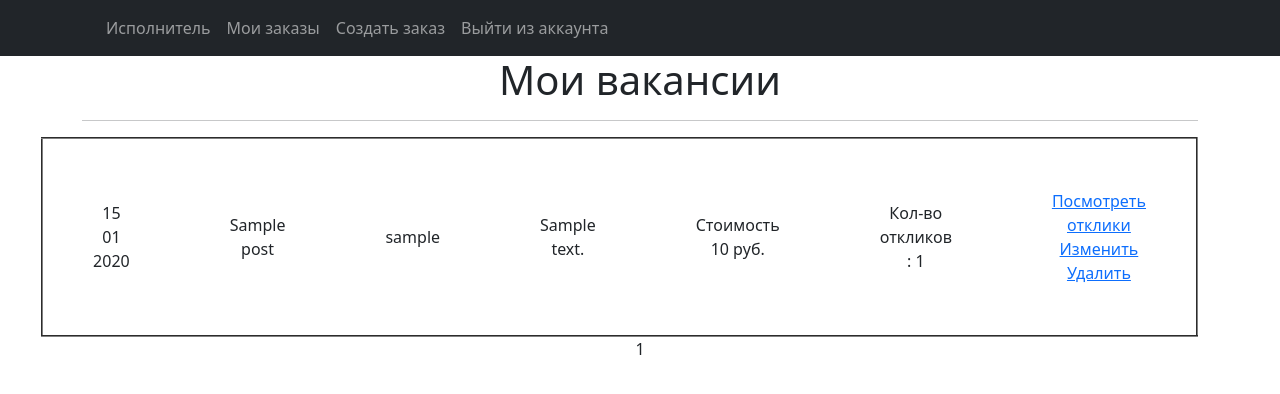
After one commit to bereter/bitrix_test_django, a Django app: page /customer/ in a window 1280 px wide. The commit adds this page. Shown: the top 394 px of the page. Run offline with Django 5.2, Linux system fonts and the light colour scheme; a user stored in the database is signed in; tables that the repository leaves empty hold one stand-in row (values such as "Sample post"); some libraries are stand-ins or nearby versions.

Commit message:
main: Добавил создание, изменение и удаление заказа.

```diff
--- a/website_work/templates/default.html
+++ b/website_work/templates/default.html
@@ -26,13 +26,16 @@
                 <li class="nav-item active">
                 </li>
                 <li class="nav-item">
-                    <a class="nav-link" href="/">Заказчик</a>
+                    <a class="nav-link" href="{% url 'executor_list' %}">Исполнитель</a>
                 </li>
                 <li class="nav-item">
-                    <a class="nav-link" href="executor/">Исполнитель</a>
+                    <a class="nav-link" href="{% url 'customer_list' %}">Мои заказы</a>
                 </li>
                 <li class="nav-item">
-                    <a class="nav-link" href="logout">Выйти из аккаунта</a>
+                    <a class="nav-link" href="{% url 'customer_create' %}">Создать заказ</a>
+                </li>
+                <li class="nav-item">
+                    <a class="nav-link" href="{% url 'logout' %}">Выйти из аккаунта</a>
                 </li>
             </ul>
         </div>
--- /dev/null
+++ b/website_work/templates/post_list.html
@@ -0,0 +1,56 @@
+{% extends 'default.html' %}
+
+{% block content %}
+
+{% if my_post %}
+<h1>Мои вакансии</h1>
+{% else %}
+<h1>Все вакансии</h1>
+{% endif %}
+
+<hr>
+{% if posts %}
+<table border="2"
+       align="right" cellpadding="50" rules="rows">
+    {% for post in posts %}
+           <tr>
+               <td> {{ post.date|date:"d m Y" }} </td>
+               <td>{{ post.name }}</td>
+               <td>{{ post.user.username }}</td>
+               <td>{{ post.description }}</td>
+               <td>Стоимость {{ post.price }} руб.</td>
+               {% if user == post.user %}
+               <td>
+                   Кол-во откликов : {{ post.count_reply }}
+               </td>
+               <td>
+                   <a href="{% url 'customer_update' post.id %}"> Посмотреть отклики </a>
+                   <a href="{% url 'customer_update' post.id %}"> Изменить </a>
+                   <a href="{% url 'customer_delete' post.id %}"> Удалить </a>
+               </td>
+               {% endif %}
+           </tr>
+    {% endfor %}
+</table>
+{% endif %}
+
+<!-- Пагинация-->
+{% if page_obj.has_previous %}
+       <a href="?page=1">1</a>
+       {% if page_obj.previous_page_number != 1 %}
+           ...
+           <a href="?page={{ page_obj.previous_page_number }}">{{ page_obj.previous_page_number }}</a>
+       {% endif %}
+   {% endif %}
+
+   {{ page_obj.number }}
+
+   {% if page_obj.has_next %}
+       <a href="?page={{ page_obj.next_page_number }}">{{ page_obj.next_page_number }}</a>
+       {% if paginator.num_pages != page_obj.next_page_number %}
+           ...
+           <a href="?page={{ page_obj.paginator.num_pages }}">{{ page_obj.paginator.num_pages }}</a>
+       {% endif %}
+   {% endif %}
+
+{% endblock content %}
--- a/website_work/work/models.py
+++ b/website_work/work/models.py
@@ -2,6 +2,7 @@ from django.db import models
 from django.contrib.auth.models import User
 from django.contrib.auth.forms import UserCreationForm
 from django import forms
+from django.urls import reverse
 
 
 class Post(models.Model):
@@ -18,8 +19,14 @@ class Post(models.Model):
     description = models.TextField(verbose_name='Описание')
     date = models.DateTimeField(auto_now_add=True, verbose_name='Дата')
     price = models.IntegerField(default=0, verbose_name='Цена')
-    category = models.CharField(max_length=2, choices=CATEGORY_POST, unique=True, verbose_name='Категория')
+    category = models.CharField(max_length=2, choices=CATEGORY_POST, verbose_name='Категория')
     user = models.ForeignKey(User, on_delete=models.CASCADE, related_name='post', verbose_name='Пост')
+
+    def get_absolute_url(self):
+        return reverse('customer_list')
+
+    def count_reply(self):
+        return self.reply.count()
 
     def __str__(self):
         return f'{self.user.username}: {self.name}'
@@ -30,7 +37,7 @@ class ReplyPost(models.Model):
     description = models.TextField(verbose_name='Описание')
     date = models.DateTimeField(auto_now_add=True, verbose_name='Дата')
     user = models.ForeignKey(User, on_delete=models.CASCADE, verbose_name='Пользователь')
-    post = models.ForeignKey(Post, on_delete=models.CASCADE, verbose_name='Пост')
+    post = models.ForeignKey(Post, on_delete=models.CASCADE, related_name='reply', verbose_name='Пост')
 
     def __str__(self):
         return f'Отклик {self.user.username} на - {self.post.name}'
--- a/website_work/work/urls.py
+++ b/website_work/work/urls.py
@@ -4,6 +4,10 @@ from .views import *
 
 urlpatterns = [
     path('executor/', ExecutorView.as_view(), name='executor_list'),
+    path('customer/', CustomerUserView.as_view(), name='customer_list'),
+    path('customer/create/', CustomerCreateView.as_view(), name='customer_create'),
+    path('customer/edit/<int:pk>/', CustomerUpdateView.as_view(), name='customer_update'),
+    path('customer/delete/<int:pk>/', CustomerDeleteView.as_view(), name='customer_delete'),
     path('login/', LoginView.as_view(template_name='sign/login.html'), name='login'),
     path('logout/', LogoutView.as_view(template_name='sign/logout.html'), name='logout'),
     path('signup/', BaseRegisterView.as_view(template_name='sign/signup.html'), name='signup'),
--- a/website_work/work/views.py
+++ b/website_work/work/views.py
@@ -1,23 +1,76 @@
 from django.contrib.auth.models import User
 from django.views.generic.edit import CreateView
 from .models import Post, BaseRegisterForm
-from django.views.generic import TemplateView, ListView
+from django.views.generic import TemplateView, ListView, UpdateView, DeleteView, DetailView
 from django.contrib.auth.mixins import LoginRequiredMixin
+from .forms import PostForm
+from django.urls import reverse_lazy
 
 
-# class CustomerView(ListView):
-#     ...
+class CustomerCreateView(LoginRequiredMixin, CreateView):
+    """Создание заказа"""
+
+    form_class = PostForm
+    model = Post
+    template_name = 'customer.html'
+
+    def form_valid(self, form):
+        post = form.save(commit=False)
+        post.user = self.request.user
+        post.category = 'or'
+        return super().form_valid(form)
 
 
-class ExecutorView(ListView):
+class CustomerUserView(LoginRequiredMixin, ListView):
+    """Список заказов пользователя"""
     ordering = '-date'
-    template_name = 'executor.html'
-    context_object_name = 'executor'
+    template_name = 'post_list.html'
+    context_object_name = 'posts'
+    paginate_by = 10
+
+    def get_queryset(self):
+        return Post.objects.filter(user=self.request.user)
+
+    def get_context_data(self, *, object_list=None, **kwargs):
+        context = super().get_context_data(**kwargs)
+        context['my_post'] = True
+        return context
+
+
+class CustomerUpdateView(LoginRequiredMixin, UpdateView):
+    """Изменить заказ"""
+    form_class = PostForm
+    model = Post
+    template_name = 'customer.html'
+
+
+class CustomerDeleteView(LoginRequiredMixin, DeleteView):
+    model = Post
+    template_name = 'customer_delete.html'
+    success_url = reverse_lazy('customer_list')
+
+class CustomerDetail(LoginRequiredMixin, DetailView):
+    model = Post
+    template_name = 'product.html'
+    context_object_name = 'post'
+
+
+
+class ExecutorView(LoginRequiredMixin, ListView):
+    """Исполнитель"""
+
+    ordering = '-date'
+    template_name = 'post_list.html'
+    context_object_name = 'posts'
     paginate_by = 10
 
     def get_queryset(self):
         return Post.objects.filter(category='or') .exclude(user=self.request.user)
 
+    def get_context_data(self, *, object_list=None, **kwargs):
+        context = super().get_context_data(**kwargs)
+        context['my_post'] = False
+        return context
 
 
 class BaseRegisterView(CreateView):
```
Also changed, not shown: website_work/templates/customer.html (added, +11 -0 lines), website_work/templates/customer_delete.html (added, +11 -0 lines), website_work/templates/executor.html (deleted, +0 -42 lines), website_work/work/forms.py (added, +12 -0 lines), website_work/work/migrations/0002_alter_post_category.py (added).
